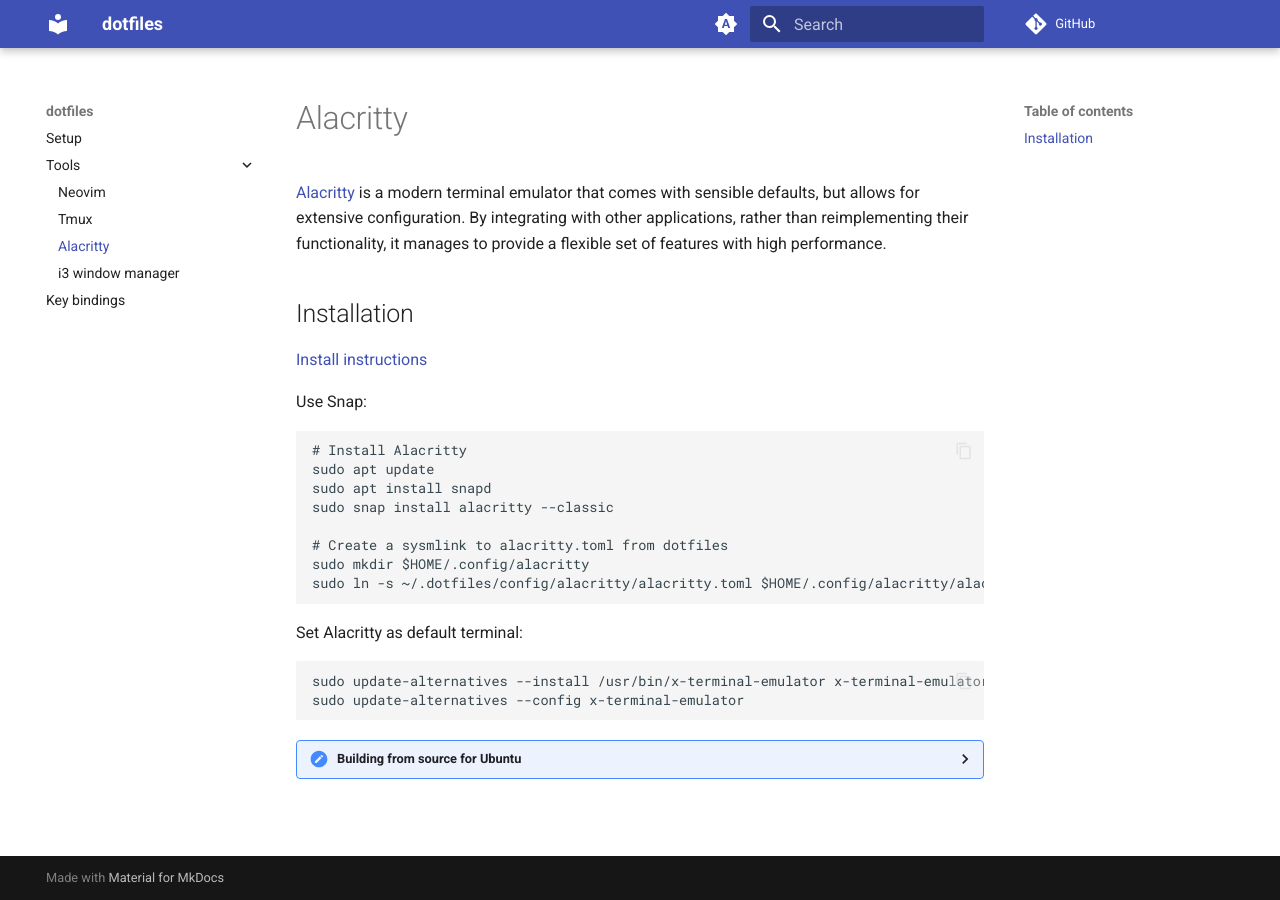
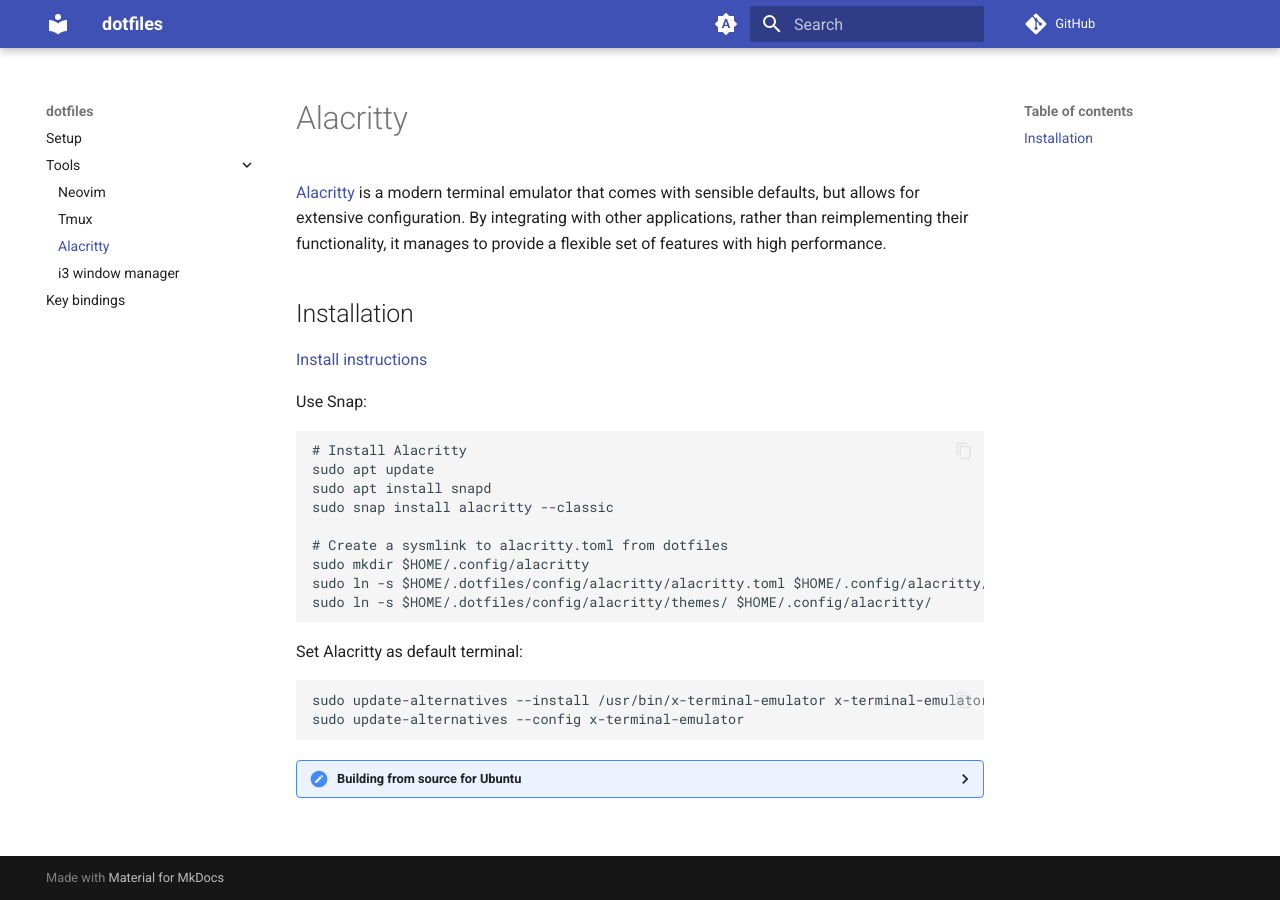
Before and after one commit to HieuDao-code/dotfiles, an MkDocs documentation site: the page built from docs/alacritty.md, in a window 1280 px wide. Built offline with MkDocs 1.6.1 and Material for MkDocs 9.7.7, drawn with Linux system fonts in a browser that asks for light colours; comment, search, counter and statistics services are not loaded.

Commit message:
some theme configs

````diff
--- a/docs/alacritty.md
+++ b/docs/alacritty.md
@@ -16,7 +16,8 @@ sudo snap install alacritty --classic
 
 # Create a sysmlink to alacritty.toml from dotfiles
 sudo mkdir $HOME/.config/alacritty
-sudo ln -s ~/.dotfiles/config/alacritty/alacritty.toml $HOME/.config/alacritty/alacritty.toml
+sudo ln -s $HOME/.dotfiles/config/alacritty/alacritty.toml $HOME/.config/alacritty/alacritty.toml
+sudo ln -s $HOME/.dotfiles/config/alacritty/themes/ $HOME/.config/alacritty/
 ```
 
 Set Alacritty as default terminal:
````
Also changed, not shown: docs/neovim.md (+1 -1 lines), docs/tmux.md (+2 -1 lines), 6 other files.
